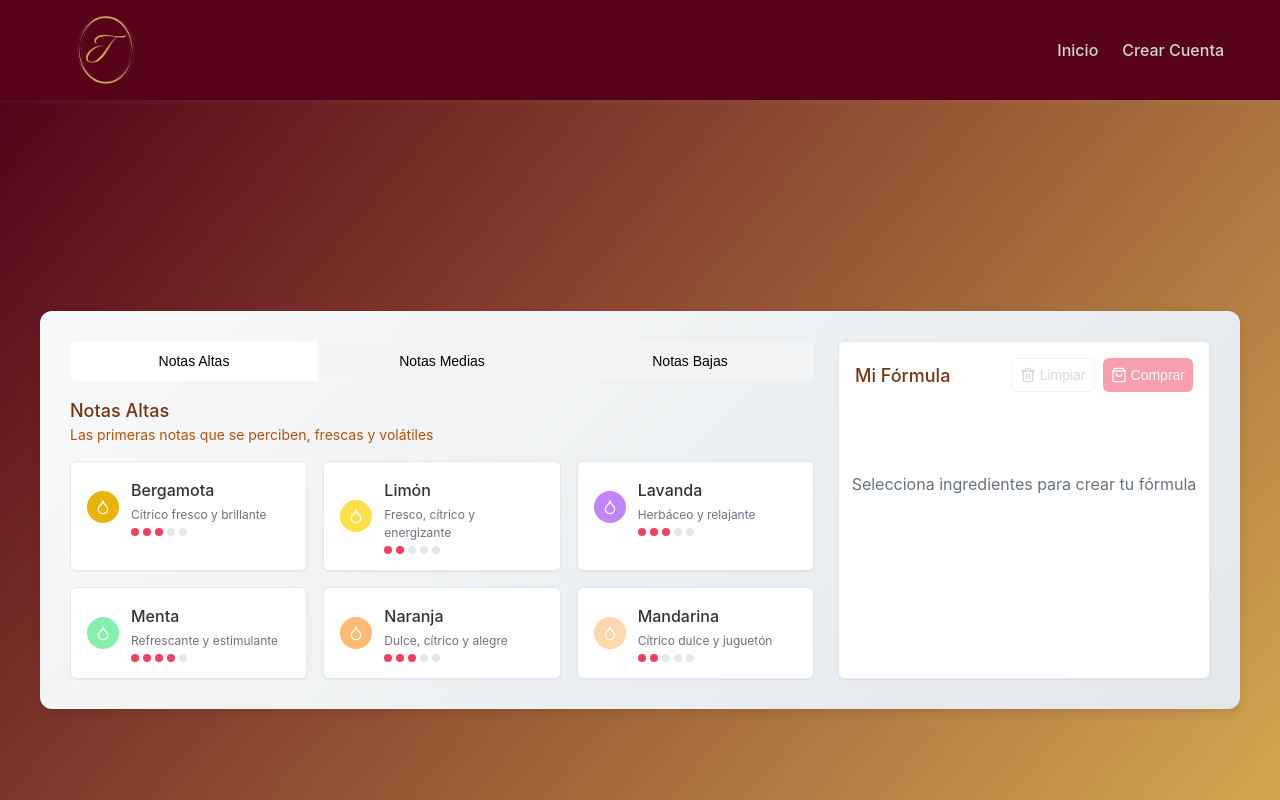
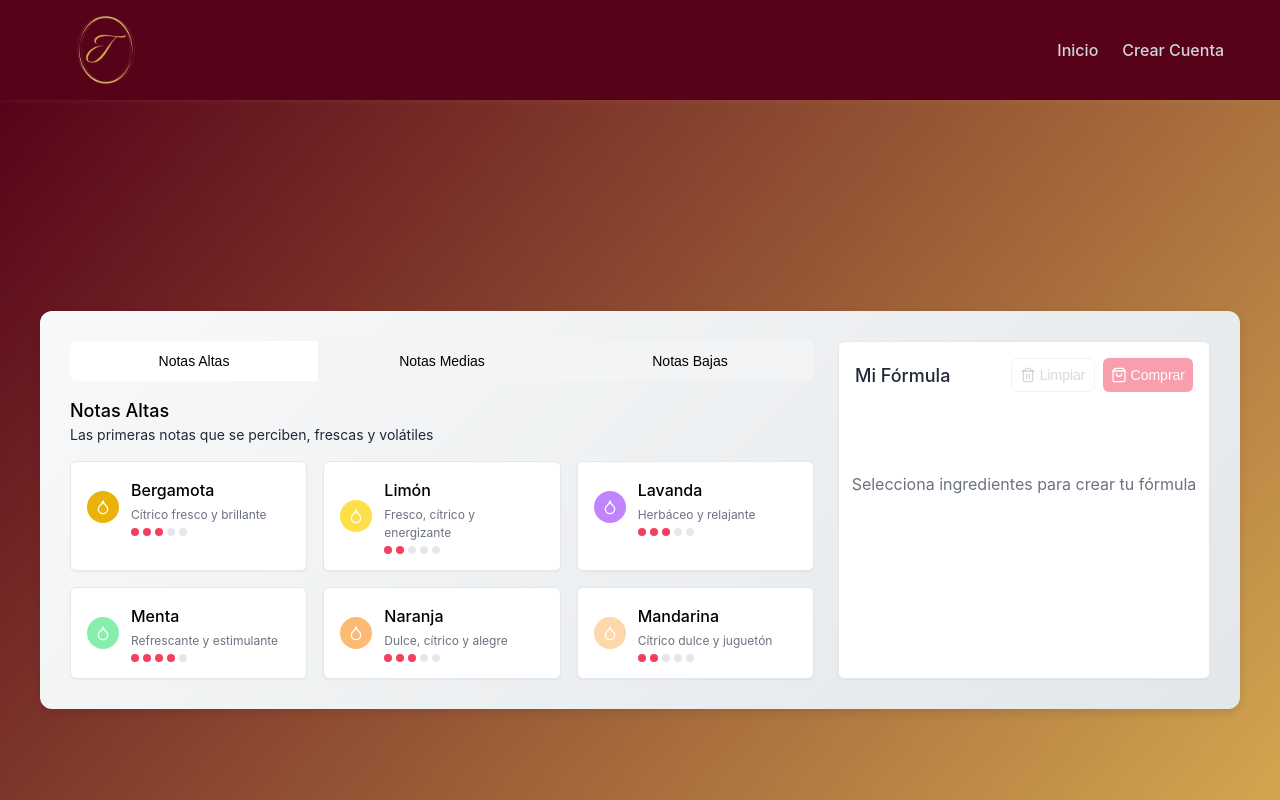
Before and after one commit to Miguel01-prog/Perfumes, a React (Vite) app: page /perfume in a window 1280 px wide. Built offline with nearby package versions, Linux system fonts and the light colour scheme.

Commit message:
ultimos detalles

```diff
--- a/src/components/seleccionarIngredientes.css
+++ b/src/components/seleccionarIngredientes.css
@@ -121,12 +121,12 @@
 .category-title {
   font-size: 1.125rem;
   font-weight: 500;
-  color: var(--color-amber-900);
+  color: black;
 }
 
 .category-description {
   font-size: 0.875rem;
-  color: var(--color-amber-700);
+  color: var(--color-gray-800);
 }
 
 /* Estilos de la cuadrícula de ingredientes */
@@ -167,11 +167,11 @@
 }
 
 .feminine .ingredient-card.selected {
-  border-color: var(--color-rose-500);
+  border-color: black;
 }
 
 .masculine .ingredient-card.selected {
-  border-color: var(--color-blue-500);
+  border-color: black;
 }
 
 .ingredient-content {
@@ -203,6 +203,7 @@
 .ingredient-name {
   font-weight: 500;
   margin-bottom: 0.25rem;
+  color:black;
 }
 
 .ingredient-description {
@@ -259,7 +260,7 @@
 .formula-title {
   font-size: 1.125rem;
   font-weight: 500;
-  color: var(--color-amber-900);
+  color: var(--color-gray-800);
 }
 
 .formula-actions {
```
